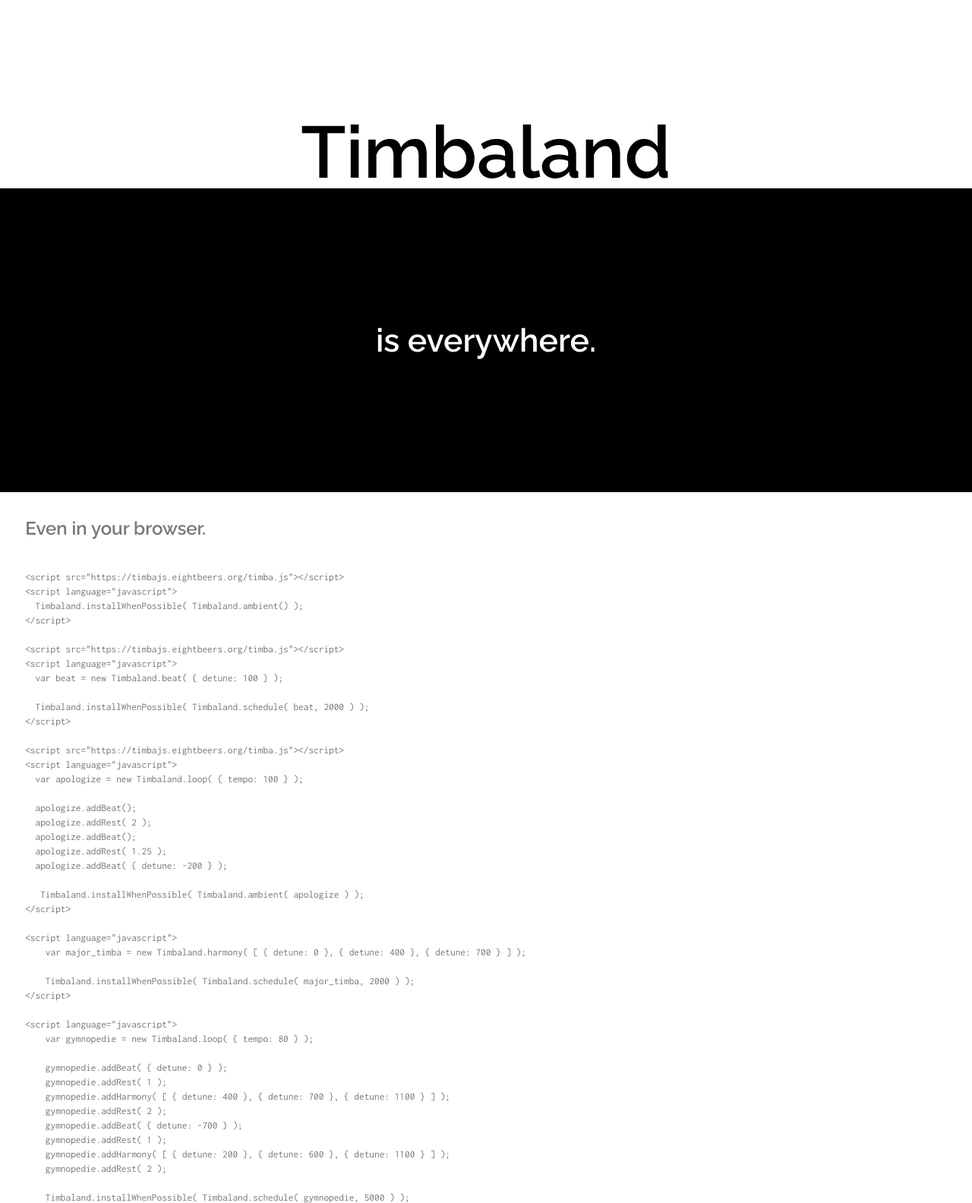
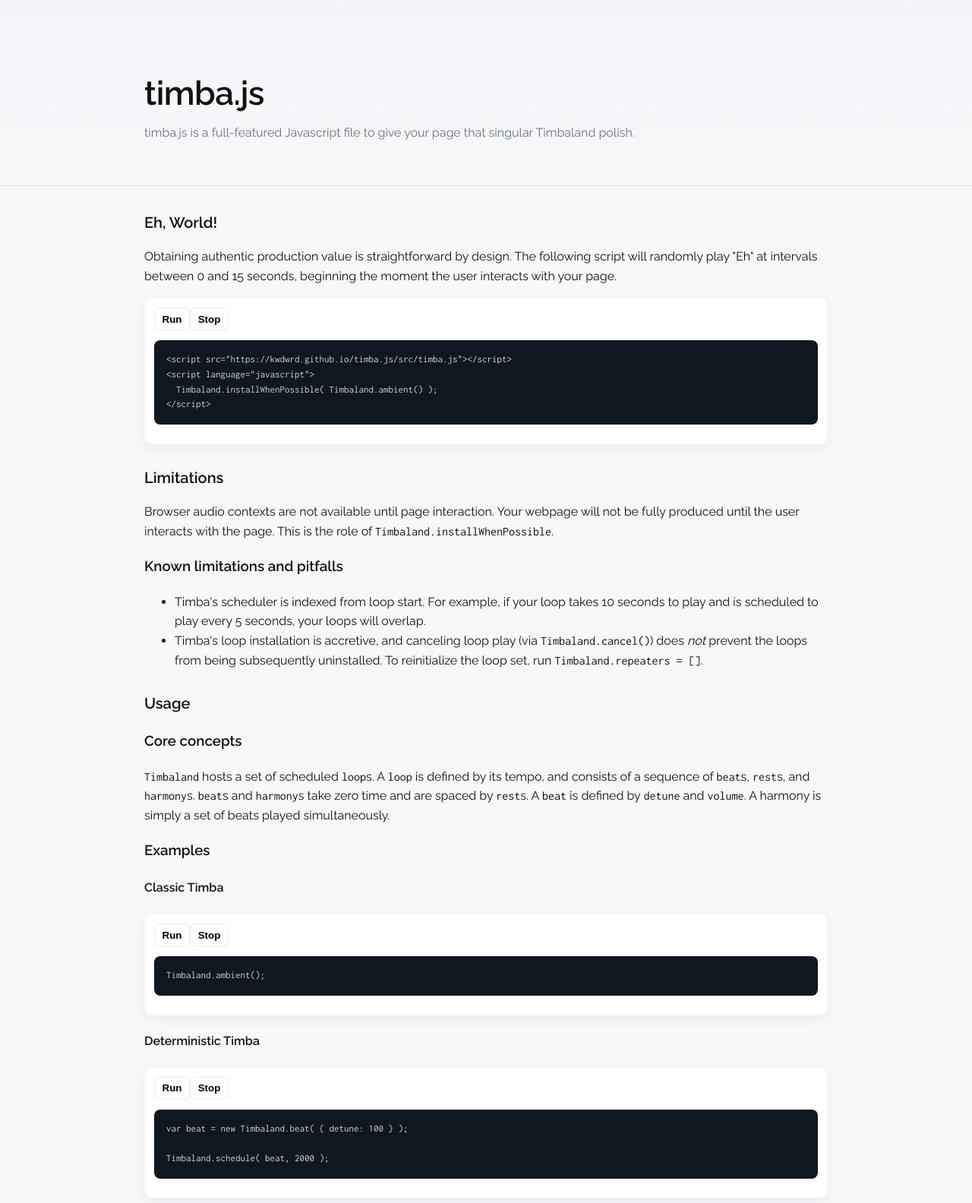
Before and after one commit to kwdwrd/timba.js, a plain HTML site: page index.html in a window 1280 px wide. Shown: the top 1584 px of the page at 76% size. Drawn offline with Linux system fonts and the light colour scheme.

Commit message:
wrapping initial code

```diff
--- a/index.html
+++ b/index.html
@@ -5,73 +5,81 @@
 	<link href="https://fonts.googleapis.com/css?family=Inconsolata&display=swap" rel="stylesheet" />
 	<link href="https://fonts.googleapis.com/css?family=Raleway:400,600&display=swap" rel="stylesheet" />
 	<script language="javascript" src="./src/timba.js"></script>
-	<style type="text/css">
-		body
-		{
-			font-family: 'Raleway', sans-serif;
-			margin:      0px;
-		}
+	<style>
+		:root{--bg:#f7f8fa;--card:#ffffff;--muted:#6b7280;--accent:#5b21b6;--code-bg:#0f1720;--code-fg:#c9d1d9}
+		html,body{height:100%}
+		body{font-family: 'Raleway', sans-serif; margin:0; background:var(--bg); color:#111; font-size:16px; line-height:1.6}
+		.container{max-width:900px;margin:0 auto;padding:2.5rem 1rem}
 
-		code
-		{
-			font-family: 'Inconsolata', monospace;
-			font-size:   10pt;
-			white-space: pre;
-		}
+		.site-header{padding:2.5rem 0 1rem;border-bottom:1px solid rgba(17,24,39,0.06);background:linear-gradient(180deg,rgba(91,33,182,0.02),transparent)}
+		.site-header h1{font-size:2.25rem;margin:0 0 .25rem;font-weight:600;letter-spacing:-0.5px}
+		.site-header p{margin:0;color:var(--muted)}
 
-		div#in-browser
-		{
-			color:   #777;
-			margin:  4ex;
-		}
+		.content{padding:2rem 0}
+		section{margin-bottom:1.75rem}
+		h2{font-size:1.25rem;margin:0 0 .5rem}
 
-		div#is-everywhere
-		{
-			background-color: black;
-			color:            white;
-			font-size:        32pt;
-			font-weight:      bold;
-			height:           400px;
-			line-height:      400px;
-			text-align:       center;
-		}
+		pre{background:var(--code-bg);color:var(--code-fg);padding:1rem;border-radius:8px;overflow:auto;font-size:13px;line-height:1.45}
+		code{font-family: 'Inconsolata', monospace;background:transparent;color:inherit;white-space:pre}
 
-		div#timbaland
-		{
-			font-size:   72pt;
-			font-weight: bold;
-			height:      400px;
-			line-height: 400px;
-			margin-bottom: -200px;
-			padding-bottom: 36pt;
-			text-align:  center;
-		}
+		.example{border-radius:10px;background:var(--card);box-shadow:0 6px 18px rgba(15,23,42,0.06);padding:0.75rem;margin:1rem 0;border:1px solid rgba(15,23,42,0.03)}
+		.example .controls{display:flex;gap:.5rem;margin-bottom:.65rem}
+		.example button{appearance:none;border:1px solid rgba(15,23,42,0.08);background:#fff;padding:.4rem .6rem;border-radius:6px;font-weight:600;cursor:pointer}
+		.example button:hover{transform:translateY(-1px);box-shadow:0 6px 12px rgba(15,23,42,0.06)}
+		.example button.running{background:linear-gradient(90deg,var(--accent),#8b5cf6);color:#fff;border-color:transparent}
+		.output{margin-top:.5rem;font-family:'Inconsolata',monospace;color:#334155;font-size:13px;white-space:pre-wrap}
+
+		.site-footer{padding:1.25rem 0;border-top:1px solid rgba(17,24,39,0.04);color:var(--muted);font-size:14px}
+
+		@media (min-width: 900px){ .site-header{padding:3rem 0 1rem} .site-header h1{font-size:2.75rem} }
 	</style>
 </head>
 <body>
-<div id="timbaland">Timbaland</div>
-<div id="is-everywhere">is everywhere.</div>
-<div id="in-browser">
-	<h2>Even in your browser.
-	</h2>
-<code>
-&lt;script src="https://timbajs.eightbeers.org/timba.js"&gt;&lt;/script&gt;
+	<header class="site-header">
+		<div class="container">
+			<h1>timba.js</h1>
+			<p>timba.js is a full-featured Javascript file to give your page that singular Timbaland polish.</p>
+		</div>
+	</header>
+
+	<main class="content container">
+		<section>
+			<h2>Eh, World!</h2>
+			<p>Obtaining authentic production value is straightforward by design. The following script will randomly play "Eh" at intervals between 0 and 15 seconds, beginning the moment the user interacts with your page.</p>
+			<pre><code>&lt;script src="https://kwdwrd.github.io/timba.js/src/timba.js"&gt;&lt;/script&gt;
 &lt;script language="javascript"&gt;
   Timbaland.installWhenPossible( Timbaland.ambient() );
-&lt;/script&gt;
-</code>
-<code>
-&lt;script src="https://timbajs.eightbeers.org/timba.js"&gt;&lt;/script&gt;
-&lt;script language="javascript"&gt;
-  var beat = new Timbaland.beat( { detune: 100 } );
+&lt;/script&gt;</code></pre>
+		</section>
 
-  Timbaland.installWhenPossible( Timbaland.schedule( beat, 2000 ) );
-&lt;/script&gt;
-</code>
-<code>
-&lt;script src="https://timbajs.eightbeers.org/timba.js"&gt;&lt;/script&gt;
-&lt;script language="javascript"&gt;
-  var apologize = new Timbaland.loop( { tempo: 100 } );
+		<section>
+			<h2>Limitations</h2>
+			<p>Browser audio contexts are not available until page interaction. Your webpage will not be fully produced until the user interacts with the page. This is the role of <code>Timbaland.installWhenPossible</code>.</p>
+
+			<h3>Known limitations and pitfalls</h3>
+			<ul>
+				<li>Timba's scheduler is indexed from loop start. For example, if your loop takes 10 seconds to play and is scheduled to play every 5 seconds, your loops will overlap.</li>
+				<li>Timba's loop installation is accretive, and canceling loop play (via <code>Timbaland.cancel()</code>) does <em>not</em> prevent the loops from being subsequently uninstalled. To reinitialize the loop set, run <code>Timbaland.repeaters = []</code>.</li>
+			</ul>
+		</section>
+
+		<section>
+			<h2>Usage</h2>
+			<h3>Core concepts</h3>
+			<p><code>Timbaland</code> hosts a set of scheduled <code>loop</code>s. A <code>loop</code> is defined by its tempo, and consists of a sequence of <code>beat</code>s, <code>rest</code>s, and <code>harmony</code>s. <code>beat</code>s and <code>harmony</code>s take zero time and are spaced by <code>rest</code>s. A <code>beat</code> is defined by <code>detune</code> and <code>volume</code>. A harmony is simply a set of beats played simultaneously.</p>
+
+			<h3>Examples</h3>
+
+			<h4>Classic Timba</h4>
+			<pre><code>Timbaland.ambient();</code></pre>
+
+			<h4>Deterministic Timba</h4>
+			<pre><code>var beat = new Timbaland.beat( { detune: 100 } );
+
+Timbaland.schedule( beat, 2000 );</code></pre>
+
+			<h4>It's too late...</h4>
+			<pre><code>var apologize = new Timbaland.loop( { tempo: 100 } );
 
 apologize.addBeat();
 apologize.addRest( 2 );
@@ -79,19 +87,15 @@
 apologize.addRest( 1.25 );
 apologize.addBeat( { detune: -200 } );
 
-   Timbaland.installWhenPossible( Timbaland.ambient( apologize ) );
-&lt;/script&gt;
-</code>
-<code>
-&lt;script language="javascript"&gt;
-    var major_timba = new Timbaland.harmony( [ { detune: 0 }, { detune: 400 }, { detune: 700 } ] );
+Timbaland.ambient( apologize, { min_delay: 2000, max_delay: 20000 } );</code></pre>
 
-    Timbaland.installWhenPossible( Timbaland.schedule( major_timba, 2000 ) );
-&lt;/script&gt;
-</code>
-<code>
-&lt;script language="javascript"&gt;
-    var gymnopedie = new Timbaland.loop( { tempo: 80 } );
+			<h4>Major chord in the key of Timba</h4>
+			<pre><code>var major_timba = new Timbaland.harmony( [ { detune: 0 }, { detune: 400 }, { detune: 700 } ] );
+
+Timbaland.schedule( major_timba, 2000 );</code></pre>
+
+			<h4>Sadie's first Gymnopedie</h4>
+			<pre><code>var gymnopedie = new Timbaland.loop( { tempo: 80 } );
 
 gymnopedie.addBeat( { detune: 0 } );
 gymnopedie.addRest( 1 );
@@ -102,13 +106,88 @@
 gymnopedie.addHarmony( [ { detune: 200 }, { detune: 600 }, { detune: 1100 } ] );
 gymnopedie.addRest( 2 );
 
-    Timbaland.installWhenPossible( Timbaland.schedule( gymnopedie, 5000 ) );
-&lt;/script&gt;
-</code>
-</div>
+Timbaland.schedule( gymnopedie, 5000 );</code></pre>
+
+			<h4>End it all</h4>
+			<pre><code>Timbaland.cancel()</code></pre>
+		</section>
+	</main>
+
+	<footer class="site-footer container">
+		<p>See <a href="README.md">README.md</a> for more details.</p>
+	</footer>
+
+	<!-- Restore original auto-test on load -->
 	<script language="javascript">
-    window.addEventListener( 'load', () => { Timbaland.test(); } )
+		// window.addEventListener( 'load', () => { Timbaland.test(); } )
 	</script>
-<script defer src="https://static.cloudflareinsights.com/beacon.min.js/vcd15cbe7772f49c399c6a5babf22c1241717689176015" integrity="sha512-ZpsOmlRQV6y907TI0dKBHq9Md29nnaEIPlkf84rnaERnq6zvWvPUqr2ft8M1aS28oN72PdrCzSjY4U6VaAw1EQ==" data-cf-beacon='{"version":"2024.11.0","token":"daac6d57dbf9468a89baa20886730da9","r":1,"server_timing":{"name":{"cfCacheStatus":true,"cfEdge":true,"cfExtPri":true,"cfL4":true,"cfOrigin":true,"cfSpeedBrain":true},"location_startswith":null}}' crossorigin="anonymous"></script>
+
+	<!-- Example preview: Run / Stop controls for code samples -->
+	<script>
+	(function(){
+		function makeControls(pre, codeText) {
+			var container = document.createElement('div');
+			container.className = 'example';
+
+			var ctrl = document.createElement('div');
+			var run = document.createElement('button'); run.textContent = 'Run';
+			var stop = document.createElement('button'); stop.textContent = 'Stop';
+			ctrl.appendChild(run);
+			ctrl.appendChild(stop);
+
+			var out = document.createElement('div'); out.className = 'output';
+
+			container.appendChild(ctrl);
+
+			// move the pre into the container
+			pre.parentNode.insertBefore(container, pre);
+			container.appendChild(pre);
+			container.appendChild(out);
+
+			var wrapper = null;
+
+			run.addEventListener('click', function() {
+				out.textContent = '';
+				try {
+					// If the code looks like HTML (starts with '<'), inject it into the page
+					if (/^\s*</.test(codeText)) {
+						if (wrapper) { wrapper.remove(); wrapper = null; }
+						wrapper = document.createElement('div');
+						wrapper.style.display = 'none';
+						wrapper.innerHTML = codeText;
+						document.body.appendChild(wrapper);
+						out.textContent = 'Inserted HTML demo (scripts executed if any)';
+						return;
+					}
+
+					// Otherwise execute the code as JS in a Function (safer than eval)
+					var fn = new Function(codeText);
+                    Timbaland.cancel();
+					fn();
+					out.textContent = 'Ran successfully';
+				} catch (e) {
+					out.textContent = 'Error: ' + (e && e.message ? e.message : e);
+				}
+			});
+
+			stop.addEventListener('click', function() {
+				try {
+					// best-effort stop: remove injected wrapper and cancel timba
+					if (wrapper) { wrapper.remove(); wrapper = null; }
+					if (window.Timbaland && Timbaland.cancel) { Timbaland.cancel(); }
+					out.textContent = 'Stopped';
+				} catch (e) { out.textContent = 'Error stopping: ' + e; }
+			});
+		}
+
+		document.addEventListener('DOMContentLoaded', function() {
+			document.querySelectorAll('main pre code').forEach(function(code) {
+				var text = code.textContent;
+				makeControls(code.parentNode, text);
+			});
+		});
+	})();
+	</script>
+
 </body>
 </html>
--- a/src/timba.js
+++ b/src/timba.js
@@ -15,7 +15,10 @@ var Timbaland;
                 o = new Timbaland.beat();
             }
 
-            var r = new Timbaland.repeater(o, options.min_delay, options.max_delay);
+            var min_delay = options && options.min_delay ? options.min_delay : 0;
+            var max_delay = options && options.max_delay ? options.max_delay : 15000;
+
+            var r = new Timbaland.repeater(o, min_delay, max_delay);
             this.repeaters.push(r);
 
             if (Timbaland.installed) {
@@ -246,7 +249,7 @@ var Timbaland;
             }
 
             var _this = this;
-            this.installListeners(['click', 'keydown'], function () {
+            this.installListeners(['change', 'click', 'touchend'], function () {
                 _this.finishInstall(acc, rej);
             });
         };
```
Also changed, not shown: 1 other file. Lines whose indentation alone changed are shown as unchanged.
